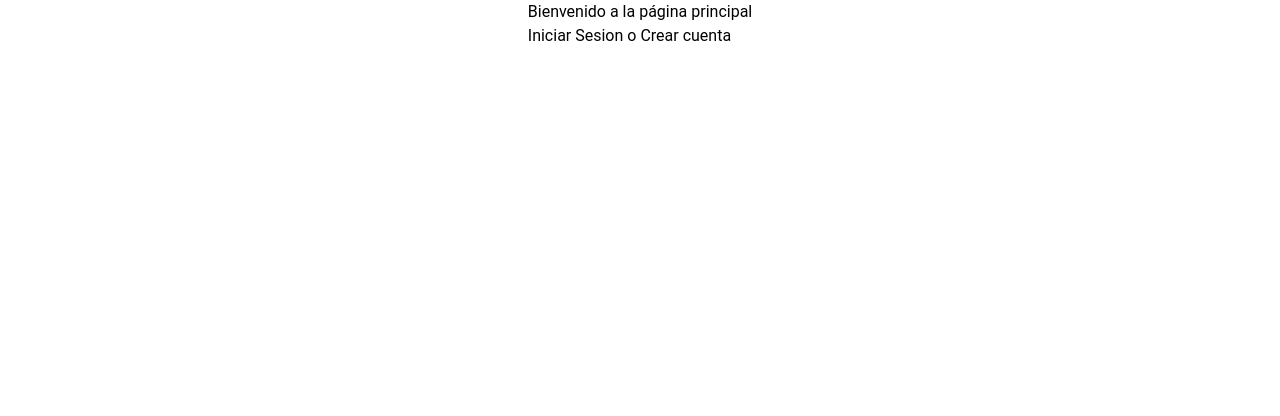
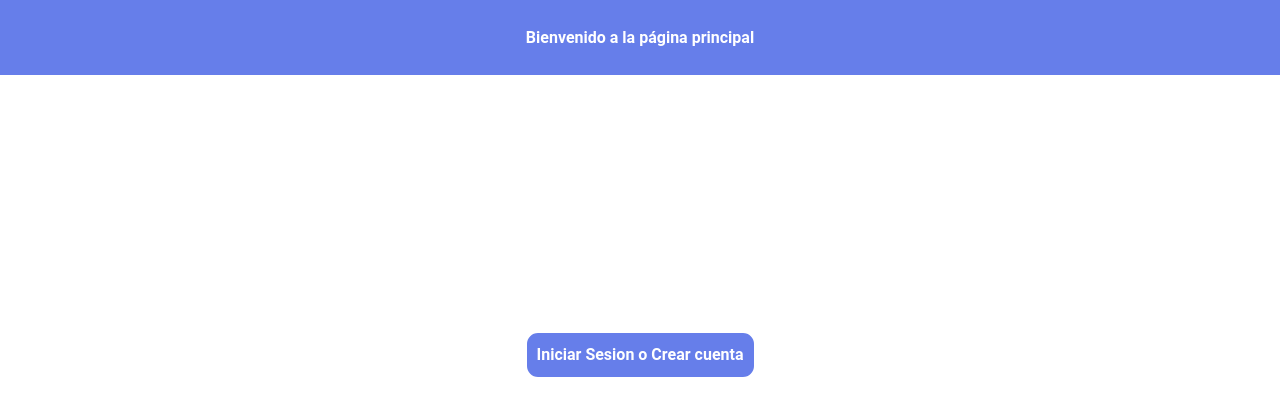
Before and after one commit to FaustoCitera/Proyecto, a Next.js app: page / in a window 1280 px wide. Shown: the top 416 px of the page. Built offline with nearby package versions, Linux system fonts and the light colour scheme.

Commit message:
pestaña1

```diff
--- a/pages/Principal.jsx
+++ b/pages/Principal.jsx
@@ -3,15 +3,19 @@ import Link from 'next/link';
 
 const HomePage = () => {
   return (
-    <div className='page'>
+    <div className='ppage'>
       <div>
-      <div>
+      <div className='fondoazul'>
+        <div className='titulop'>
       <h1>Bienvenido a la página principal</h1>
       </div>
-      <Link href="/authForm">
+      </div>
+      <div className='textop'>
+      <Link className='textorelleno' href="/authForm">
         Iniciar Sesion o Crear cuenta
       </Link>
-    </div>
+      </div>
+      </div>
     </div>
   );
 };
--- a/public/globals.css
+++ b/public/globals.css
@@ -11,23 +11,70 @@
  justify-content: center;
  align-items: center;
 flex-direction: column;
+}
+.ppage
+{
+font-family: 'Roboto', sans-serif;
+ justify-content: center;
+ align-items: center;
+flex-direction: column;
+}
+.iniciopage
+{
+      font-family: 'Roboto', sans-serif;
+      max-width: fit-content;
+}
+.fondoazul
+{
+      padding: 2%;
+      height: 30%;
+      background-color: #667EEA;
+}
+
+.titulop
+{
+      display: flex;
+      justify-content: center;
+      color: #FFFFFF;
+      font-weight: bold;
+}
+.textop
+{
+      display: flex;
+      justify-content: center;
+      padding: 20%;
 
 }
-
-.pge
+.textorelleno
 {
-align-items: center;
-
-
+      font-weight: bold;
+      font-family: 'Roboto', sans-serif;
+      color: white;
+      border: 2px solid white ;
+      padding: 10px;
+      border-radius: 13px;
+      width:fit-content;
+      background-color: #667EEA;
 }
 
 
 
 
-.card
+
+
+
+
+
+
+
+
+
+
+.pge
 {
+align-items: center;
+}
 
-}
 
 .h22
 {
@@ -36,7 +83,7 @@ align-items: center;
       color: white;
       border: 2px solid black ;
       padding: 10px;
-      border-radius: 12%;
+      border-radius: 13px;
       width:fit-content;
       background-color: #667EEA;
 
@@ -103,9 +150,9 @@ align-items: center;
 {
       font-family: 'Roboto', sans-serif;
       color: white;
-      border: 2px solid black ;
+      border: 2px solid white ;
       padding: 10px;
-      border-radius: 12%;
+      border-radius: 13px;
       background-color: #ccc;
       color: black;
       width: 145px;
@@ -115,9 +162,9 @@ align-items: center;
 {
       font-family: 'Roboto', sans-serif;
       color: white;
-      border: 2px solid black ;
+      border: 2px solid white ;
       padding: 10px;
-      border-radius: 12%;
+      border-radius: 13px;
       background-color: #667EEA;
       width: 145px;
       text-align: center;
```
